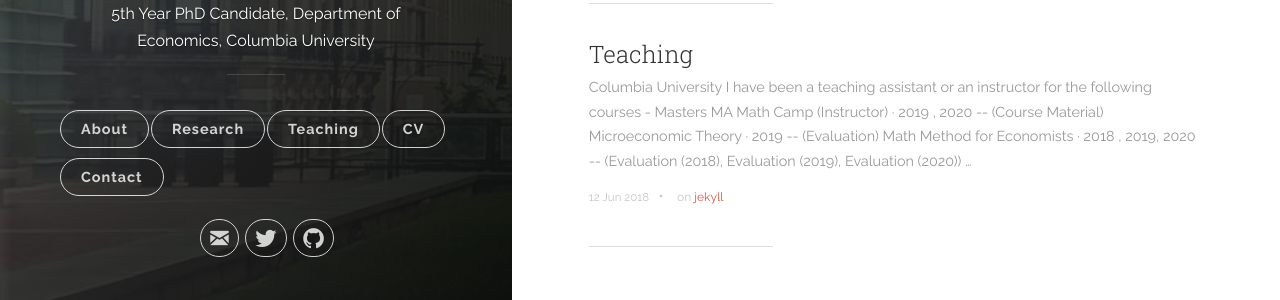
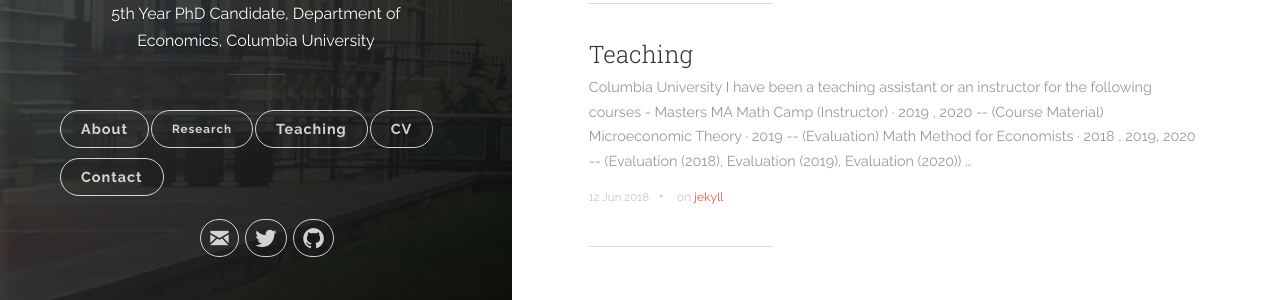
Before and after one commit to vinayakiyer/vinayakiyer.github.io, a Jekyll site: the page built from index.html, in a window 1280 px wide. Shown: the part 501-801 px from the top of the page. Built offline with Jekyll 4.4.1, drawn with Linux system fonts in a browser that asks for light colours; the list of posts is cut into pages by our own code.

Commit message:
Update header.html

```diff
--- a/_includes/header.html
+++ b/_includes/header.html
@@ -24,7 +24,7 @@
             </ul>
 
             <ul class="navigation">
-              <li class="navigation__item"><a href="{{ site.baseurl }}/research" title="link to {{ site.title }} blog" class="blog-button">Research</a></li>
+              <li class="navigation__item"> <font size="2"><a href="{{ site.baseurl }}/research" title="link to {{ site.title }} blog" class="blog-button">Research</a></font></li>
             </ul>
             <ul class="navigation">
               <li class="navigation__item"><a href="{{ site.baseurl }}/teaching" title="link to {{ site.title }} blog" class="blog-button">Teaching</a></li>
```
